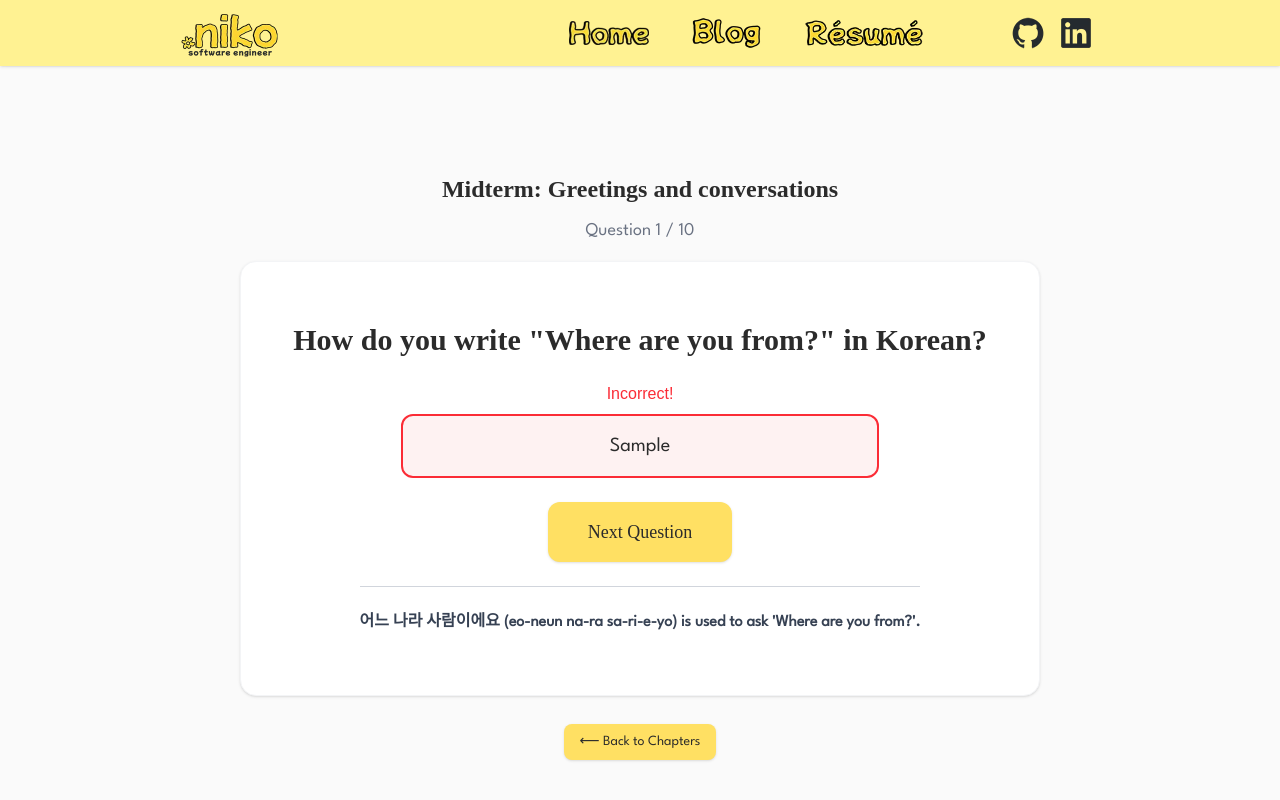
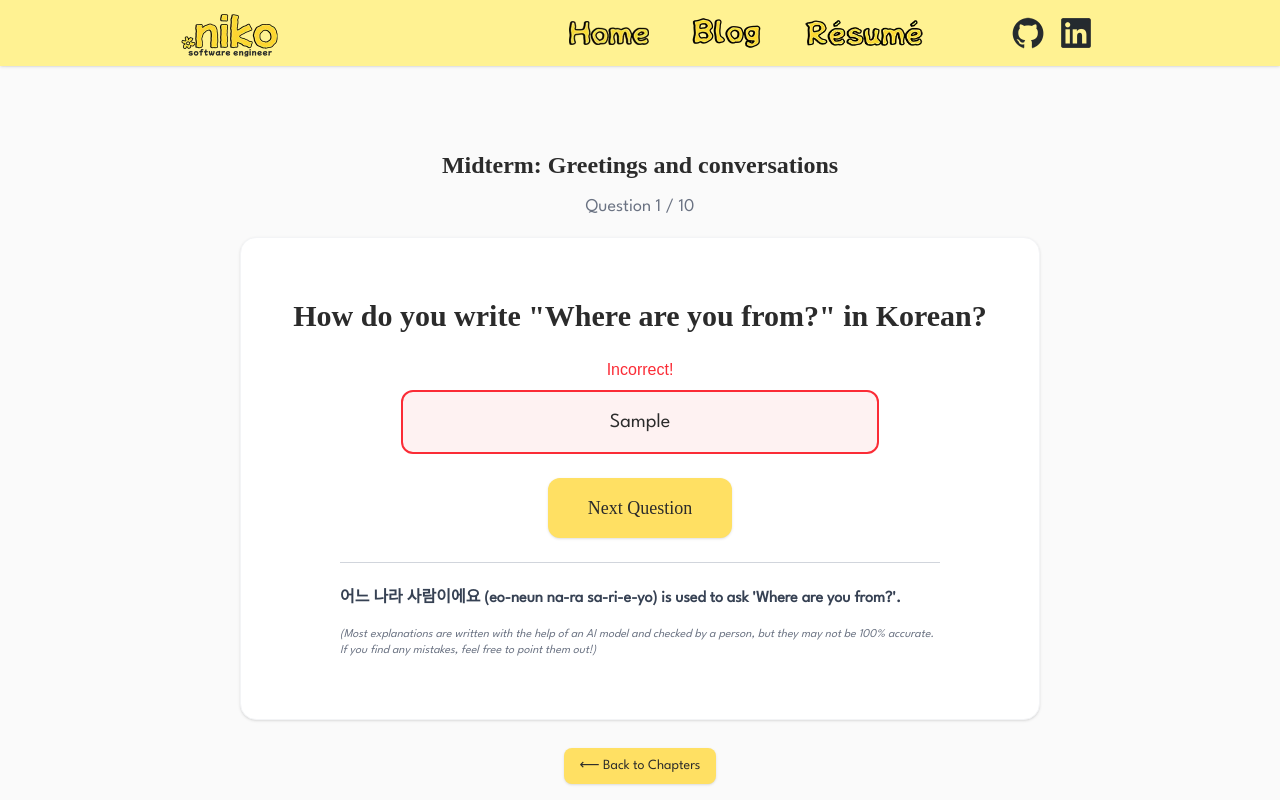
Before and after one commit to mehiis/portfolio-website, a React (Vite) app: page /korea/write/10 in a window 1280 px wide. Both pictures are taken after typing "Sample" into the empty fields and a click on the button "Check Answer". Shown: the top 800 px of the page. Built offline with nearby package versions, Linux system fonts and the light colour scheme; a web font is replaced by a local one.

Commit message:
add AI usage disclaimer to quiz explanation in write quizzes

```diff
--- a/src/views/korea/Write.tsx
+++ b/src/views/korea/Write.tsx
@@ -164,6 +164,10 @@ const Write = () => {
                    <p className='text-gray-700 font-[LeagueSpartanRegular] font-bold '>
                     {currentQuestion?.explanation}
                    </p>
+
+                   <p className='text-xs text-gray-500 mt-4 font-[LeagueSpartanRegular] italic'>
+                  (Most explanations are written with the help of an AI model and checked by a person, but they may not be 100% accurate. If you find any mistakes, feel free to point them out!)
+                </p>
                 </div>
               </div>
             )}
```
